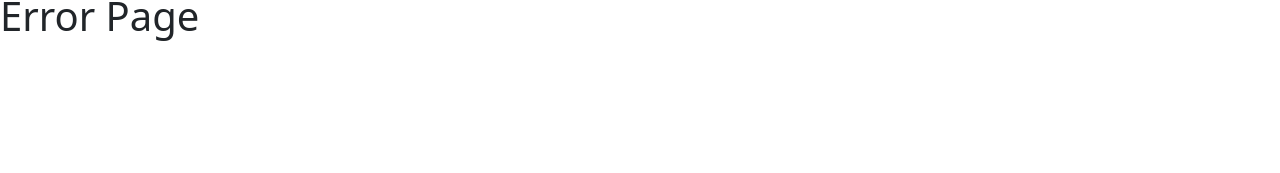
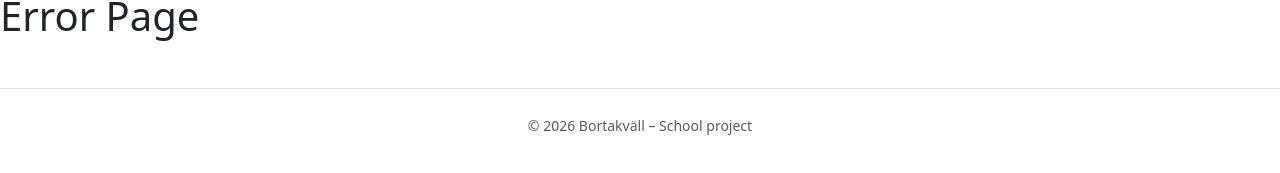
Before and after one commit to LLLLLLisaa/Bortakvall, a React (Vite) app: page /error in a window 1280 px wide. Shown: the part 197-370 px from the top of the page. Built offline with nearby package versions, Linux system fonts and the light colour scheme; no server answers.

Commit message:
Created a basic Footer component

```diff
--- a/src/App.tsx
+++ b/src/App.tsx
@@ -11,6 +11,7 @@ import TagPage from "./pages/TagPage";
 import ErrorPage from "./pages/ErrorPage";
 import { Header } from "./components/Header";
 import { TagBar } from "./components/TagBar";
+import { Footer } from "./components/Footer";
 
 
 function App() {
@@ -64,6 +65,7 @@ function App() {
 
             <Route path="error" element={<ErrorPage />} />
           </Routes>
+      <Footer />
     </BrowserRouter>
   );
 }
--- /dev/null
+++ b/src/components/Footer.tsx
@@ -0,0 +1,13 @@
+/**
+ * Footer component
+ *
+ * Simple footer displayed on all pages.
+ * Provides basic site information for structural completeness.
+ */
+export function Footer() {
+    return (
+      <footer className="text-center py-4 mt-5 border-top text-muted">
+        <small>© 2026 Bortakväll – School project</small>
+      </footer>
+    );
+  }
```
Also changed, not shown: 1 other file (tests, documents, lock files or other folders). Lines whose indentation alone changed are shown as unchanged.
